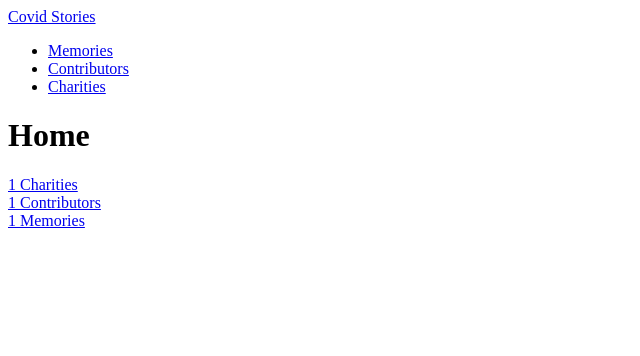
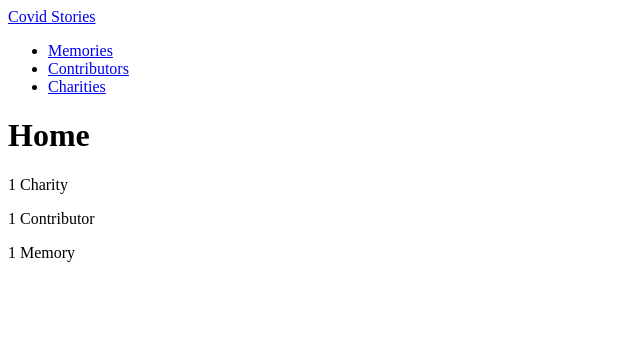
Before and after one commit to ByAnthony/covid_stories, a Flask app: page / in a window 1280 px wide. Shown: the top 356 px of the page, without its empty margins (0-640 px from the left). Run offline with Flask 2, Linux system fonts and the light colour scheme; a database or web service that is not in the repository returns one stand-in record (values such as "Sample title"); some libraries are stand-ins or nearby versions.

Commit message:
Return len memories/contributors

```diff
--- a/controllers/charity_controller.py
+++ b/controllers/charity_controller.py
@@ -17,9 +17,10 @@ def charities():
 def show(id):
     charity = charity_repository.select(id)
     contributors = charity_repository.contributors(charity)
+    count_contributors = len(contributors)
     memories = charity_repository.memories(charity)
     charity_name = charity.name
-    return render_template("charities/show.html", title=charity_name, charity=charity, contributors=contributors, memories=memories)
+    return render_template("charities/show.html", title=charity_name, charity=charity, contributors=contributors, count_contributors=count_contributors, memories=memories)
 
 
 @charities_blueprint.route("/charities/new/")
--- a/controllers/contributor_controller.py
+++ b/controllers/contributor_controller.py
@@ -18,8 +18,9 @@ def show(id):
     contributor = contributor_repository.select(id)
     charities = contributor_repository.charities(contributor)
     memories = contributor_repository.memories(contributor)
+    count_memories = len(memories)
     contributor_name = contributor.first_name + " " + contributor.last_name
-    return render_template("contributors/show.html", title=contributor_name, contributor=contributor, charities=charities, memories=memories)
+    return render_template("contributors/show.html", title=contributor_name, contributor=contributor, charities=charities, memories=memories, count_memories=count_memories)
 
 
 @contributors_blueprint.route("/contributors/new/")
--- a/templates/charities/show.html
+++ b/templates/charities/show.html
@@ -6,6 +6,12 @@
             <a href="{{charity.website}}" target="_blank" rel="noopener noreferrer">Discover more</a>
         </div>
         <div>
+            {% if count_contributors == 1 %}
+                <p>{{count_contributors}} Supporter</p>
+            {% elif count_contributors > 1 %}
+                <p>{{count_contributors}} Supporters</p>
+            {% else %}
+            {% endif %}
             {% if memories %}
                 <p>Supported by</p>
             {% endif %}
--- a/templates/index.html
+++ b/templates/index.html
@@ -2,12 +2,27 @@
 {% block content %}
     <h1>Home</h1>
     <div>
-        <a href="/charities/">{{count_charities}} Charities</a>
+        {% if count_memories == 1 %}
+            <p>{{count_memories}} Charity</p>
+        {% elif count_memories > 1 %}
+            <a href="/charities/">{{count_charities}} Charities</a>
+        {% else %}
+        {% endif %}
     </div>
     <div>
-        <a href="/contributors/">{{count_contributors}} Contributors</a>
+        {% if count_memories == 1 %}
+            <p>{{count_memories}} Contributor</p>
+        {% elif count_memories > 1 %}
+            <a href="/contributors/">{{count_contributors}} Contributors</a>
+        {% else %}
+        {% endif %}
     </div>
     <div>
-        <a href="/memories/">{{count_memories}} Memories</a>
+        {% if count_memories == 1 %}
+            <p>{{count_memories}} Memory</p>
+        {% elif count_memories > 1 %}
+            <a href="/memories/">{{count_memories}} Memories</a>
+        {% else %}
+        {% endif %}
     </div>
 {% endblock %}
```
Also changed, not shown: templates/contributors/show.html (+5 -2 lines), static/images/logo/mind.png (added), static/images/logo/nhs.png (added), static/images/logo/shelter.png (added).
